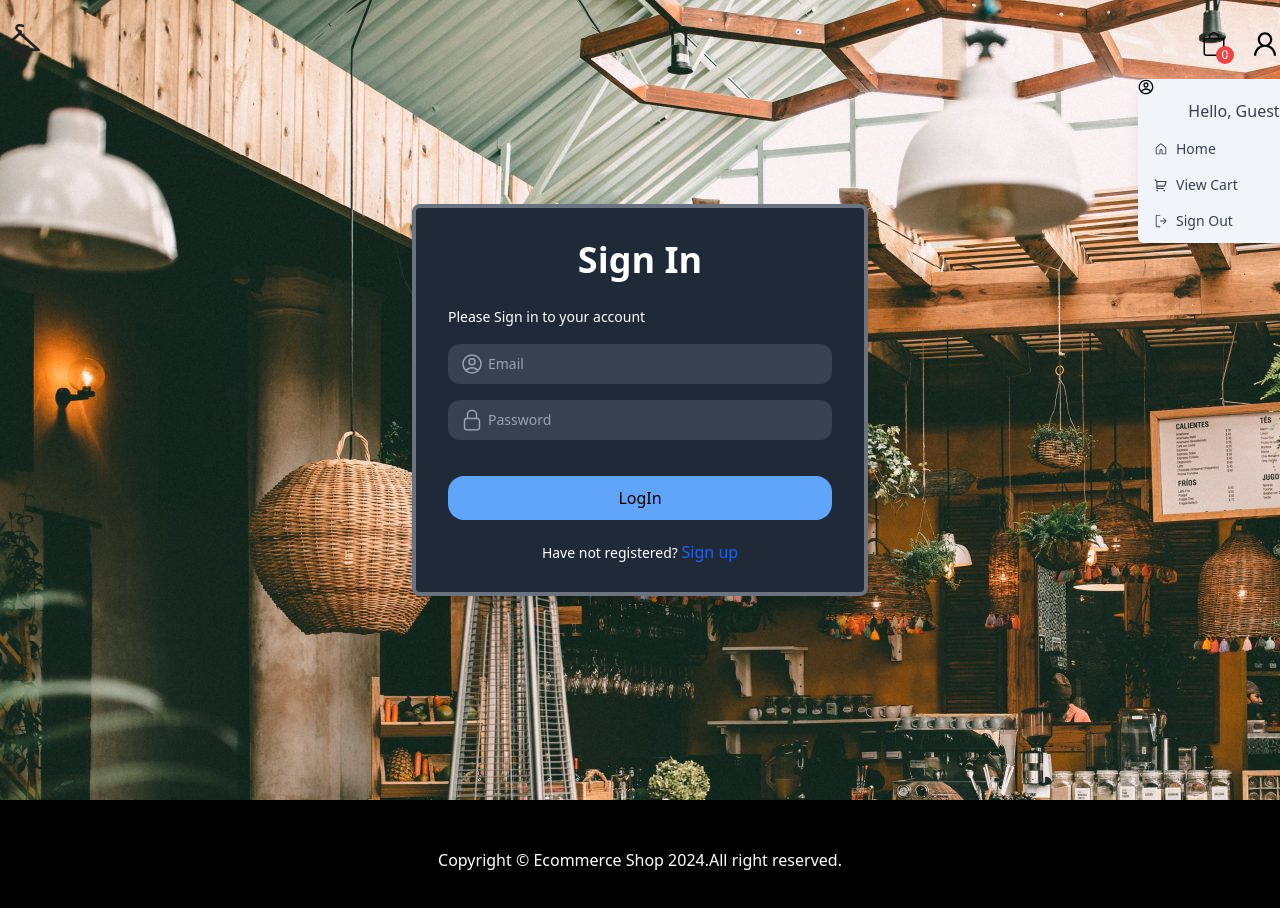
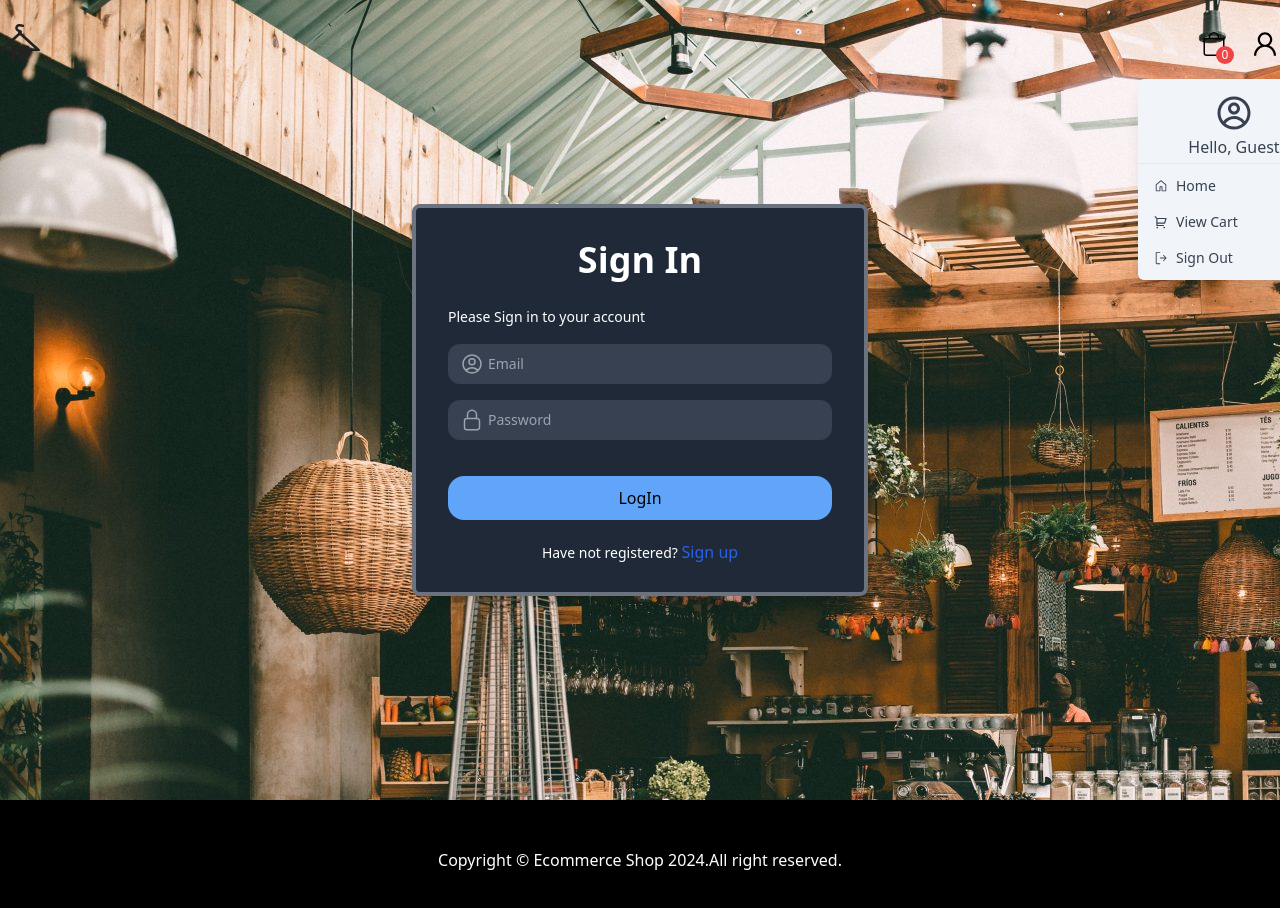
Before and after one commit to SutthiBunjian/ecommerce101-web, a React (Vite) app: page / in a window 1280 px wide. Both pictures are taken after a click on the button 1265 px from the left and 43 px from the top of the page. Shown: the top 908 px of the page. Built offline with nearby package versions, Linux system fonts and the light colour scheme; no server answers.

Commit message:
dropdown update

```diff
--- a/src/component/ProfileDropDown.tsx
+++ b/src/component/ProfileDropDown.tsx
@@ -38,8 +38,8 @@ const ProfilePopup: React.FC<ProfilePopupProps> = ({ isVisible }) => {
       aria-labelledby="user-menu-button"
     >
       {!isLoggedIn && (
-        <div>
-          <CgProfile />
+        <div className="flex flex-col justify-center items-center pt-4 text-gray-700 border-b">
+          <CgProfile className="text-4xl" />
           <div className="block text-center py-1 text-gray-700">
             Hello, Guest
           </div>
--- a/src/config/index.ts
+++ b/src/config/index.ts
@@ -6,7 +6,7 @@ export default {
     version: packagejson.version,
   },
   api: {
-    // baseUrl: "https://ecommerce101-api.onrender.com/api/v1",
-    baseUrl: "http://localhost:3000/api/v1",
+    baseUrl: "https://ecommerce101-api.onrender.com/api/v1",
+    // baseUrl: "http://localhost:3000/api/v1",
   },
 };
```
